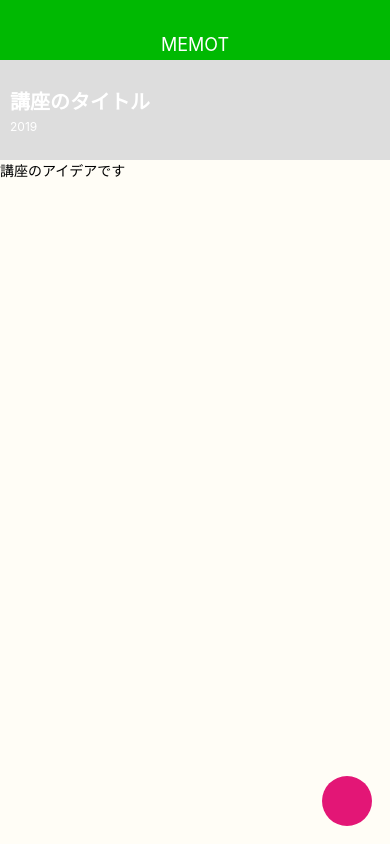
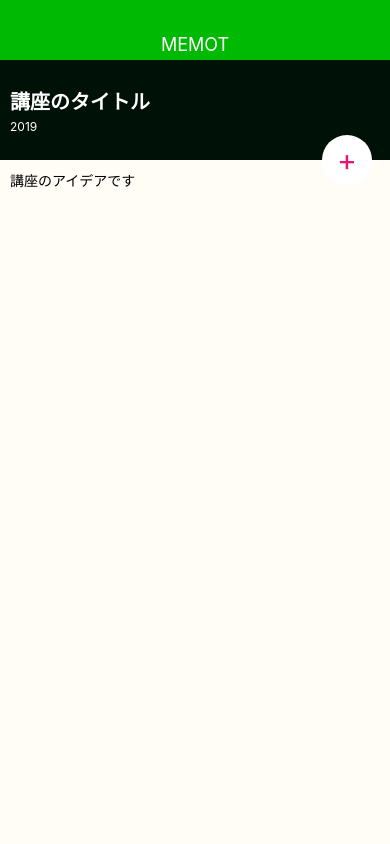
Before and after one commit to ReoYweb/MemoApp, a React Native app: screen / in a window 390 px wide. Built offline with nearby package versions, Linux system fonts and the light colour scheme.

Commit message:
change styles in Detail

```diff
--- a/src/elements/AddButton.js
+++ b/src/elements/AddButton.js
@@ -3,9 +3,21 @@ import { StyleSheet, View, Text } from "react-native";
 
 class AddButton extends React.Component {
   render() {
+    const { style, color } = this.props;
+
+    let bgColor = "#E31676";
+    let textColor = "#fff";
+
+    if (color === "white") {
+      bgColor = "#fff";
+      textColor = "#E31676";
+    }
+
     return (
-      <View style={styles.memoAddButton}>
-        <Text style={styles.memoAddButtonTitle}>{this.props.children}</Text>
+      <View style={[styles.memoAddButton, style, { backgroundColor: bgColor }]}>
+        <Text style={[styles.memoAddButtonTitle, { color: textColor }]}>
+          {this.props.children}
+        </Text>
       </View>
     );
   }
--- a/src/screens/MemoDetailScreen.js
+++ b/src/screens/MemoDetailScreen.js
@@ -19,7 +19,9 @@ class MemoDetailScreen extends React.Component {
           <Text>講座のアイデアです</Text>
         </View>
 
-        <AddButton />
+        <AddButton color="white" style={styles.editButton}>
+          +
+        </AddButton>
       </View>
     );
   }
@@ -32,7 +34,7 @@ const styles = StyleSheet.create({
   },
   memoHeader: {
     height: 100,
-    backgroundColor: "#DDD",
+    backgroundColor: "#001108",
     justifyContent: "center",
     padding: 10
   },
@@ -45,6 +47,14 @@ const styles = StyleSheet.create({
   memoHeaderDate: {
     fontSize: 12,
     color: "#fff"
+  },
+  memoContent: {
+    paddingTop: 10,
+    paddingLeft: 10,
+    paddingRight: 10
+  },
+  editButton: {
+    top: 75
   }
 });
 
```
